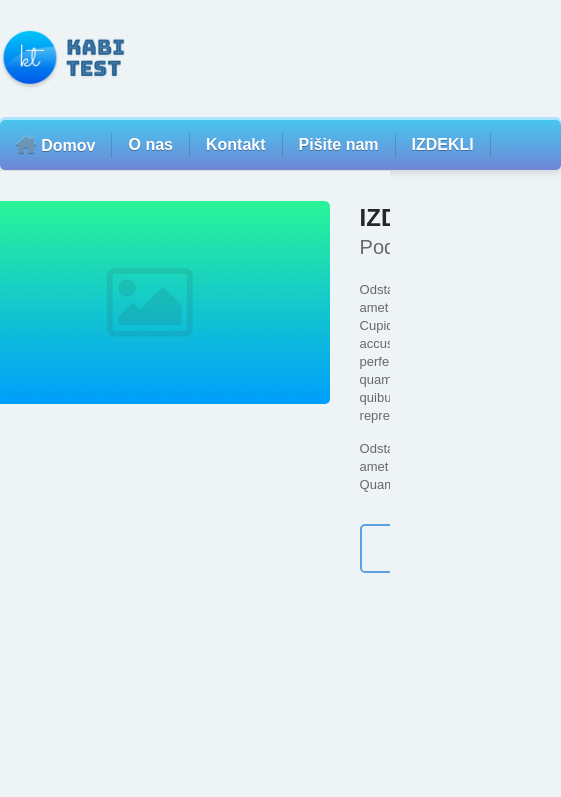
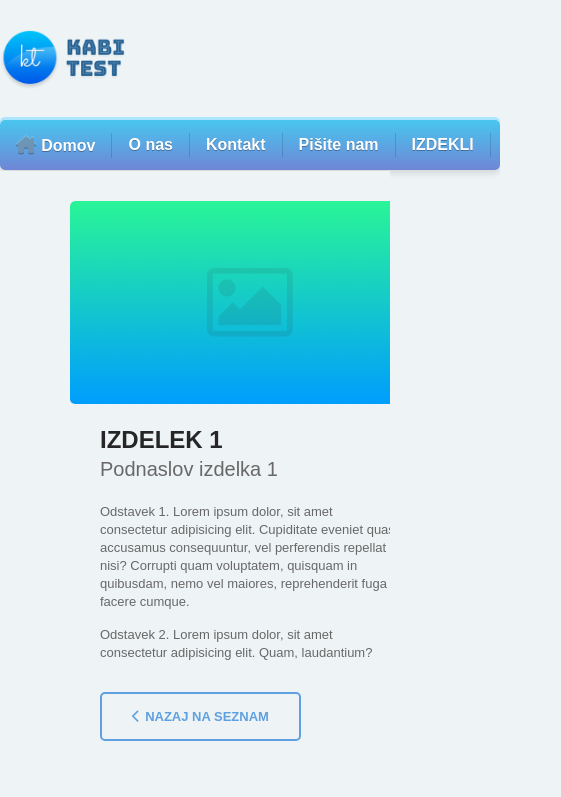
Before and after one commit to emmie1991/Kabi-Test, a plain HTML site: page index.html in a window 390 px wide. Both pictures are taken after a click on the element "VEČ O IZDELKU 1". Shown: the top 797 px of the page, 561 px wide, since content can reach past the window. Drawn offline with Linux system fonts and the light colour scheme.

Commit message:
html and css mostly done

```diff
--- a/index.html
+++ b/index.html
@@ -97,7 +97,7 @@
       <div class="item-5 item-card">
         <img class="item-picture" src="src/images/img@2x.png" alt="">
         <h1 class="item-title">Izdelek 5</h1>
-        <h2 class="item-ubtitle">Podnaslov izdelka 5</h2>
+        <h2 class="item-subtitle">Podnaslov izdelka 5</h2>
         <p>Odstavek 1. Lorem ipsum dolor, sit amet consectetur adipisicing elit. Cupiditate eveniet quas accusamus consequuntur, vel perferendis repellat nisi? Corrupti quam voluptatem, quisquam in quibusdam, nemo vel maiores, reprehenderit fuga facere cumque.</p>
         <p>Odstavek 2. Lorem ipsum dolor, sit amet consectetur adipisicing elit. Quam, laudantium?</p>
         <p>Odstavek 2. Lorem ipsum dolor, sit amet consectetur adipisicing elit. Quam, laudantium?</p>
--- a/src/style.css
+++ b/src/style.css
@@ -57,11 +57,13 @@ h2 {
 
 /* .scroll-lock {
   overflow-y: hidden;
-} */
+} when item-more is clicked,
+disabled when "nazaj na seznam"
+still need the sticky nav*/
 
 header {
   max-width: 1140px;
-  min-width: 561px;
+  min-width: 500px;
   margin: auto;
   padding: 30px 0;
 }
@@ -114,7 +116,7 @@ nav a {
 }
 
 
-/* items-main-container */
+/* items main container */
 
 .section-items {
   max-width: 1141px;
@@ -157,18 +159,6 @@ nav a {
   cursor: default;
 }
 
-/* .item-card {
-  display: block;
-  width: 360px;
-  border-radius: var(--radius);
-  background: var(--clr-item);
-}
-
-.more {
-  display: flex;
-  align-content:flex-end;
-} */
-
 .item-title {
   text-transform: uppercase;
   padding: 19px 30px 0 30px;
@@ -196,14 +186,10 @@ i {
 }
 
 
-
-/* item.html */
-
+/* item detail card, modal */
 .section-item {
-  display: flex;
   max-width: 1141px;
-  min-width: 561px;
-  justify-content: center;
+  min-width: 500px;
   margin:auto;
 }
 
@@ -214,13 +200,14 @@ i {
   margin-top: 30px;
 }
 
+/*JS*/
 .item-details {
   display: flex;
   flex-direction: row;
 }
 
 .item-picture {
-  width: 361px;
+  width: 360px;
   height: 203px;
   border-radius: var(--radius);
 }
@@ -237,26 +224,10 @@ i {
   background: var(--clr-item);
 }
 
-.item-details h1 {
-  display: flex;
-  justify-content: flex-start;
-}
-
-.item-details p {
-  display: flex;
-  justify-content: flex-start;
-}
-
-
-
-
 
 /* modal */
-
 .modal {
   display:none;
-  /* display:flex; */
-  justify-content: center;
   position:fixed;
   z-index:5;
   left: 0px;
@@ -278,25 +249,35 @@ i {
   background: var(--clr-item);
 }
 
-
+/* animation */
 @keyframes modalopen {
   from{opacity: 0}
   to {opacity: 1}
 }
 
+/* mobile */
+@media (max-width: 500px) {
+  header {
+    min-width: 500px;
+  }
 
-@media (max-width: 500px) {
   .nav-item a {
     padding: 3px 16px;
   }
 
-  .nav-item:nth-child(5) {
-    border: none;
+  .items-main-container {
+    justify-content: center;
   }
 
-  /* modal */
+  .item-details {
+    display: flex;
+    flex-direction: column;
+    align-items: center;
+  }
 
-  .closeBtn:hover {
-    background: var(--clr-bg);
+  .content {
+    padding-top:19px;
+    width: 360px;
   }
+
 }
```
